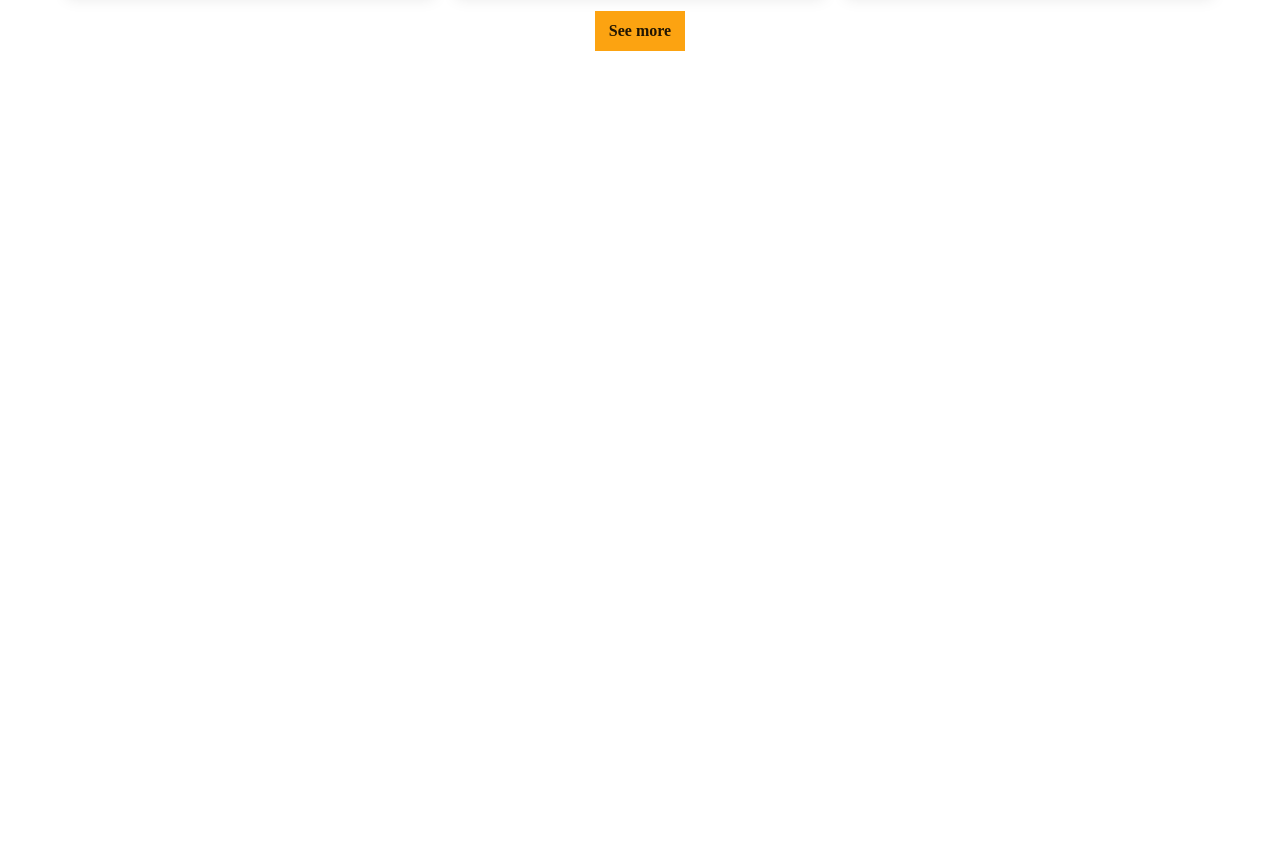
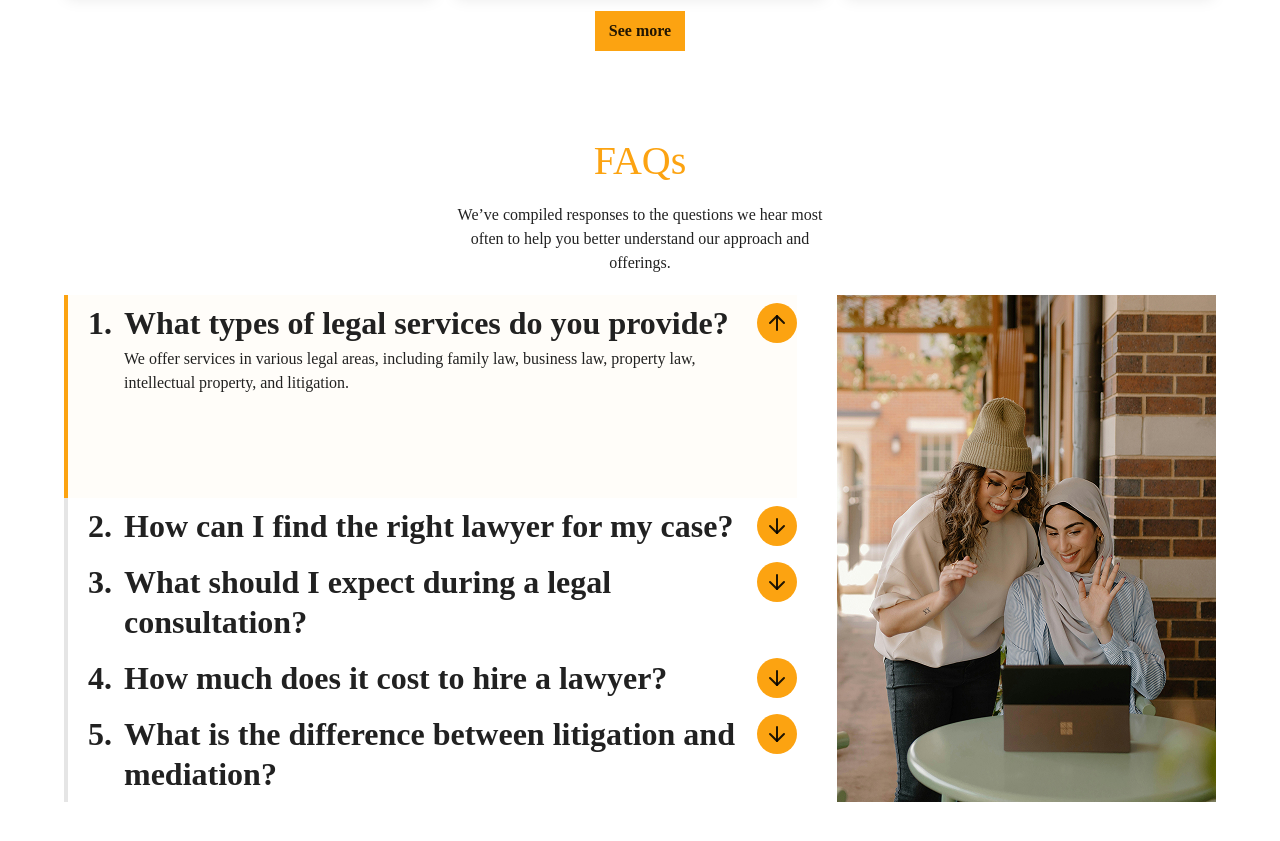
Before and after one commit to hendriam/lawfirm-landing-page, a React (Vite) app: page / in a window 1280 px wide. Shown: the part 4320-5161 px from the top of the page. Before the commit the page ends 4451 px from the top, so only its background shows below. Built offline with nearby package versions, Linux system fonts and the light colour scheme; a web font is replaced by a local one.

Commit message:
adding faqs component

```diff
--- a/src/App.tsx
+++ b/src/App.tsx
@@ -1,4 +1,5 @@
 import Blogs from "./components/blogs";
+import Faqs from "./components/faqs";
 import Header from "./components/header";
 import Offer from "./components/offer";
 import OurLawyers from "./components/our-layers";
@@ -13,6 +14,7 @@ function App() {
                 <OurLawyers />
                 <Testimonials />
                 <Blogs />
+                <Faqs />
             </main>
         </>
     );
--- /dev/null
+++ b/src/components/faqs.tsx
@@ -0,0 +1,62 @@
+import { useState } from "react";
+import faqs1 from "../assets/faqs1.jpg";
+import { faqs } from "../data";
+import { ArrowLeft } from "./icons-social";
+
+export default function Faqs() {
+    const [activeIndex, setActiveIndex] = useState(0);
+
+    return (
+        <section className="w-full my-20">
+            <h3 className="text-[40px] text-center text-[#FCA311]">FAQs</h3>
+            <p className="mt-3 text-center">
+                We’ve compiled responses to the questions we hear most{" "}
+                <br className="hidden md:block" /> often to help you better understand our approach
+                and <br className="hidden md:block" /> offerings.
+            </p>
+            <div className="mt-5 flex justify-between lg:space-x-10 space-x-0">
+                <div className="grid grid-rows-1 hover:cursor-poiter">
+                    {faqs.map((faq, index) => (
+                        <div
+                            key={faq.id}
+                            onClick={() => setActiveIndex(index)}
+                            className={
+                                activeIndex === index
+                                    ? "border-[#FCA311] border-l-4 border-b-gray-300 bg-[#FFFDF9] transition delay-100 duration-300 ease-in-out hover:-translate-y-1 hover:scale-3d hover:cursor-pointer"
+                                    : "border-[#E5E5E5] border-l-4 border-b-gray-300 transition delay-100 duration-300 ease-in-out hover:-translate-y-1 hover:scale-3d hover:cursor-pointer"
+                            }
+                        >
+                            <div className="pl-5 py-2 flex space-x-3 items-start">
+                                <h4 className="md:text-[32px] text-xl md:leading-10 leading-7 font-bold">
+                                    {faq.id}.{" "}
+                                </h4>
+                                <div className=" w-full">
+                                    <h4 className="md:text-[32px] text-xl md:leading-10 leading-7 font-bold">
+                                        {faq.question}
+                                    </h4>
+                                    {activeIndex === index && (
+                                        <p className="transition delay-100 duration-300 ease-in-out translate-y-1 scale-3d">
+                                            {faq.answer}
+                                        </p>
+                                    )}
+                                </div>
+                                <button
+                                    className={`bg-[#FCA311] rounded-full p-2 hover:cursor-pointer hover:opacity-80 ${
+                                        activeIndex === index ? "rotate-90" : "-rotate-90"
+                                    } `}
+                                >
+                                    <ArrowLeft />
+                                </button>
+                            </div>
+                        </div>
+                    ))}
+                </div>
+                <img
+                    src={faqs1}
+                    alt="faqs 1"
+                    className="hidden lg:block aspect-auto object-cover"
+                />
+            </div>
+        </section>
+    );
+}
--- a/src/data.ts
+++ b/src/data.ts
@@ -42,6 +42,12 @@ export type BlogType = {
     date: string;
     category: string;
     image: string;
+}[];
+
+export type FaqType = {
+    id: number;
+    question: string;
+    answer: string;
 }[];
 
 export const menus: MenuTyps = [
@@ -284,3 +290,31 @@ export const blogs: BlogType = [
         image: blog6,
     },
 ];
+
+export const faqs: FaqType = [
+    {
+        id: 1,
+        question: "What types of legal services do you provide?",
+        answer: "We offer services in various legal areas, including family law, business law, property law, intellectual property, and litigation.",
+    },
+    {
+        id: 2,
+        question: "How can I find the right lawyer for my case?",
+        answer: "You can find the right lawyer by researching their experience, expertise, and reputation in the legal community.",
+    },
+    {
+        id: 3,
+        question: "What should I expect during a legal consultation?",
+        answer: "During a legal consultation, you can expect to discuss your case with the lawyer, ask questions, and receive legal advice.",
+    },
+    {
+        id: 4,
+        question: "How much does it cost to hire a lawyer?",
+        answer: "The cost of hiring a lawyer varies depending on the complexity of the case, the lawyer's experience, and other factors.",
+    },
+    {
+        id: 5,
+        question: "What is the difference between litigation and mediation?",
+        answer: "Litigation involves resolving legal disputes in court, while mediation is a form of alternative dispute resolution that involves a neutral third party helping the parties reach a settlement.",
+    },
+];
```
Also changed, not shown: src/assets/faqs1.jpg (added).
